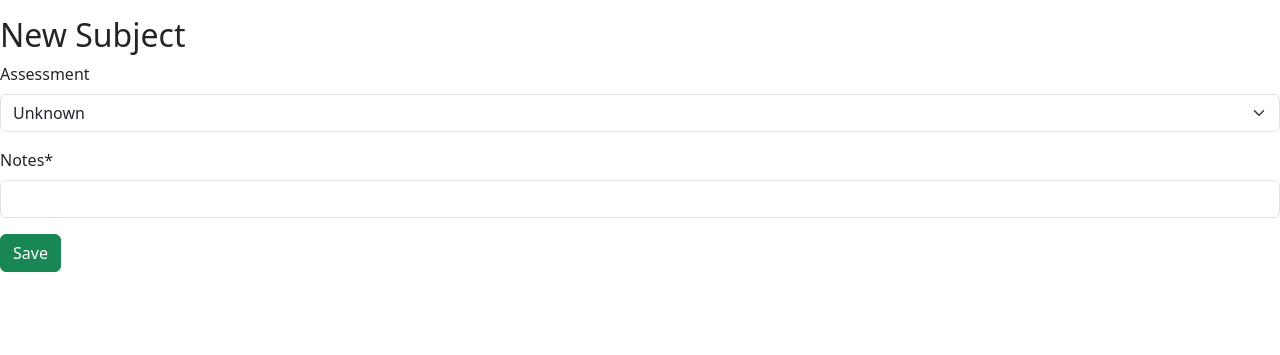
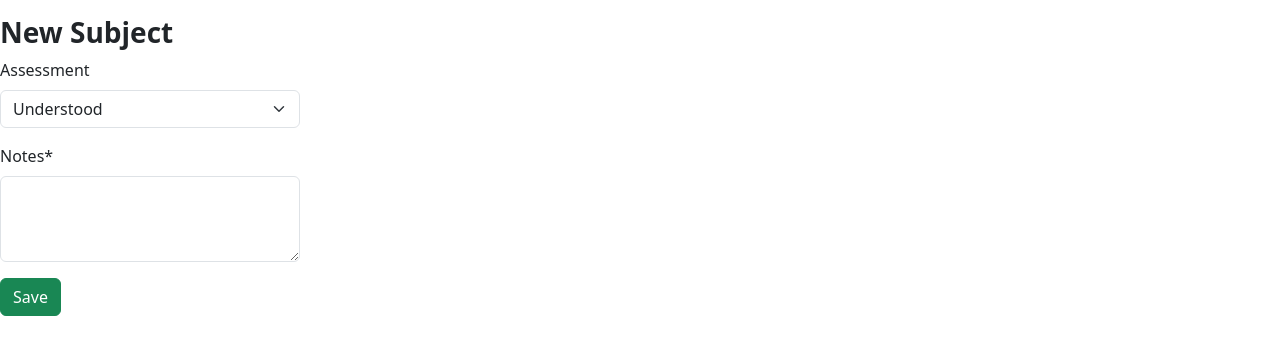
Before and after one commit to kyle-kyhu/Zonework, a Django app: template templates/subject_new.html in a window 1280 px wide. Shown: the part 71-426 px from the top of the page. Run offline with Django 4.2, Linux system fonts and the light colour scheme; the template is opened without the code that fills it: values that come from a table or form of the project are taken from there, others are empty; some libraries are stand-ins or nearby versions.

Commit message:
added styling and some ideas

```diff
--- a/django_project/settings.py
+++ b/django_project/settings.py
@@ -44,6 +44,7 @@ INSTALLED_APPS = [
     "accounts",
     "pages",
     "zonework",
+    'widget_tweaks',
 ]
 
 MIDDLEWARE = [
--- a/templates/subject_list.html
+++ b/templates/subject_list.html
@@ -1,4 +1,5 @@
 {% extends "base.html" %}
+{% load widget_tweaks %}
 
 {% block title %}Zonework{% endblock title %}
 
--- a/templates/subject_new.html
+++ b/templates/subject_new.html
@@ -2,8 +2,8 @@
 {% load crispy_forms_tags %}
 
 {% block content %}
-<h2>New Subject</h2>
-<form action="" method="post">
+<h3 class="fw-bold">New Subject</h3>
+<form class="flex" action="" method="post">
     {% csrf_token %}
     {{ form|crispy }}
     <button class="btn btn-success ml-2" type="submit">Save</button>
--- a/zonework/forms.py
+++ b/zonework/forms.py
@@ -2,6 +2,10 @@ from django import forms
 
 from .models import Assessment
 
+ASSESSMENT_CHOICES= [
+    ('understood', 'Understood'),
+    ('not yet', 'Not Yet'),
+    ]
 
 class AssessmentForm(forms.ModelForm):
     class Meta:
@@ -10,3 +14,7 @@ class AssessmentForm(forms.ModelForm):
             "assessment",
             "notes",
         )
+        widgets = {
+            "assessment": forms.Select(choices=ASSESSMENT_CHOICES, attrs={'style': 'width: 300px;', 'class': 'form-control'}),
+            "notes": forms.Textarea(attrs={'style': 'width: 300px;', 'class': 'form-control', 'rows': 3}),
+        }
--- a/zonework/models.py
+++ b/zonework/models.py
@@ -20,7 +20,8 @@ class Subject(models.Model):
 
 class Assessment(models.Model):
     subject = models.ForeignKey(Subject, on_delete=models.CASCADE)
-    assessment = models.BooleanField(null=True, blank=True)
+    #assessment = models.BooleanField(null=True, blank=True)
+    assessment = models.CharField(max_length=100, null=True, blank=True)
     notes = models.CharField(max_length=255)
     timestamp = models.DateTimeField(auto_now_add=True, null=True)
     student = models.ForeignKey(
```
Also changed, not shown: zonework/migrations/0005_alter_assessment_assessment.py (added).
